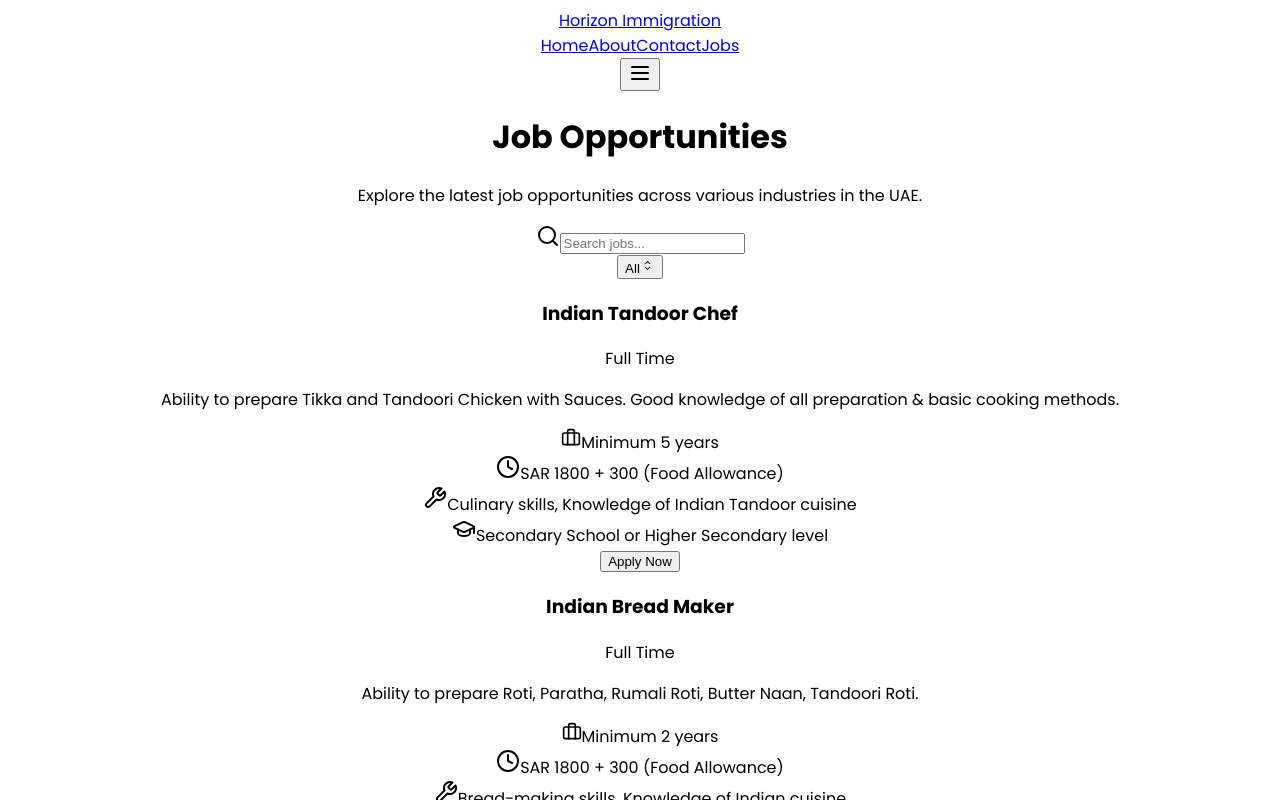
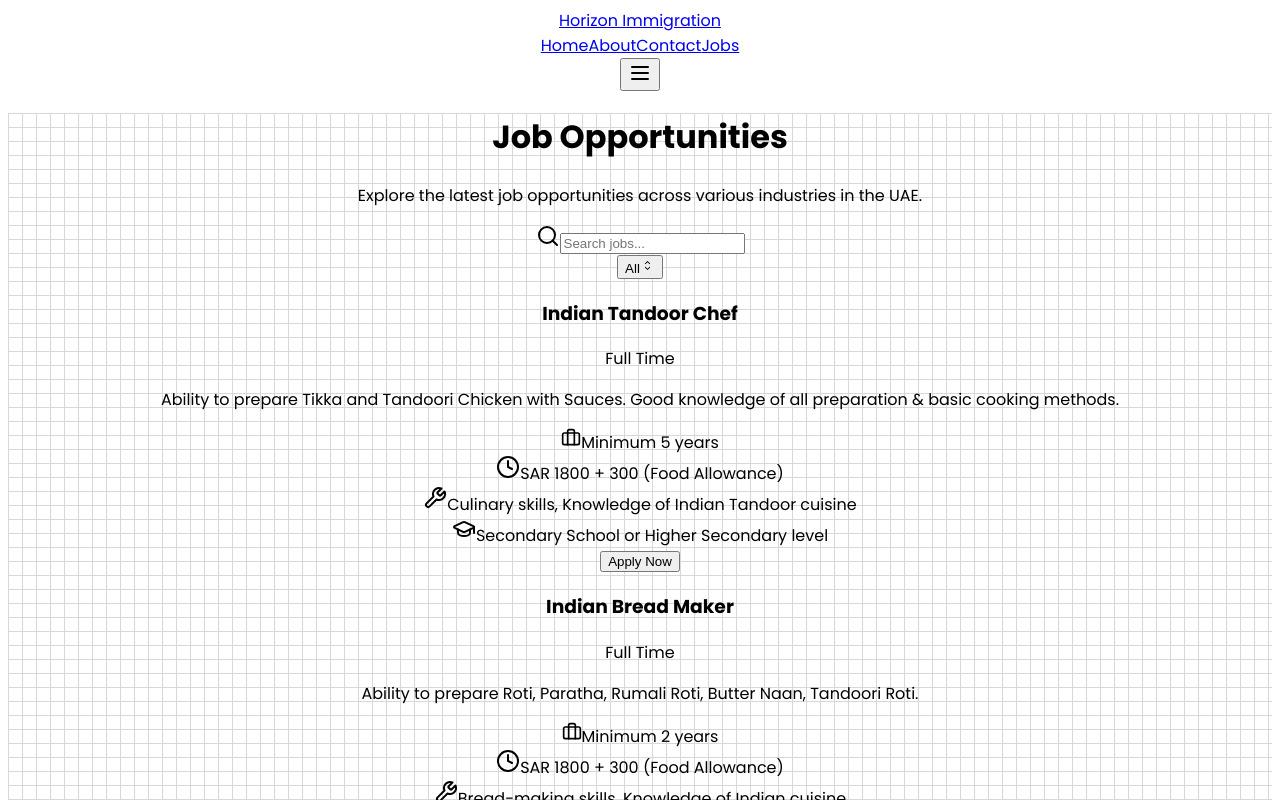
Before and after one commit to maniksharma17/horizon-immigration, a React app in the folder src/: page /jobs in a window 1280 px wide. Shown: the top 800 px of the page. Built offline with nearby package versions, Linux system fonts and the light colour scheme; the HTML template or start-up script is replaced by a standard one.

Commit message:
files added

```diff
--- a/src/pages/Jobs.tsx
+++ b/src/pages/Jobs.tsx
@@ -99,7 +99,7 @@ const Jobs = () => {
   };
 
   return (
-    <div className="pt-16 h-auto mb-32">
+    <div className="pt-16 h-auto pb-32 check-bg">
       <div className="container px-4 py-20 m-auto">
         <div className="text-center mb-12">
           <h1 className="text-4xl font-bold mb-4">Job Opportunities</h1>
@@ -115,15 +115,15 @@ const Jobs = () => {
             <Input
               onChange={e => setFilter(e.target.value)}
               placeholder="Search jobs..."
-              className="pl-9"
+              className="pl-9 bg-white shadow-md"
             />
           </div>
 
           <Select value={category} onValueChange={setCategory}>
-            <SelectTrigger>
+            <SelectTrigger className="bg-white shadow-md">
               <SelectValue placeholder="Category" />
             </SelectTrigger>
-            <SelectContent>
+            <SelectContent className="bg-white shadow-md">
               <SelectItem value="all">All</SelectItem>
               <SelectItem value="warehouse">Warehouse & Logistics</SelectItem>
               <SelectItem value="hr">HR</SelectItem>
```
